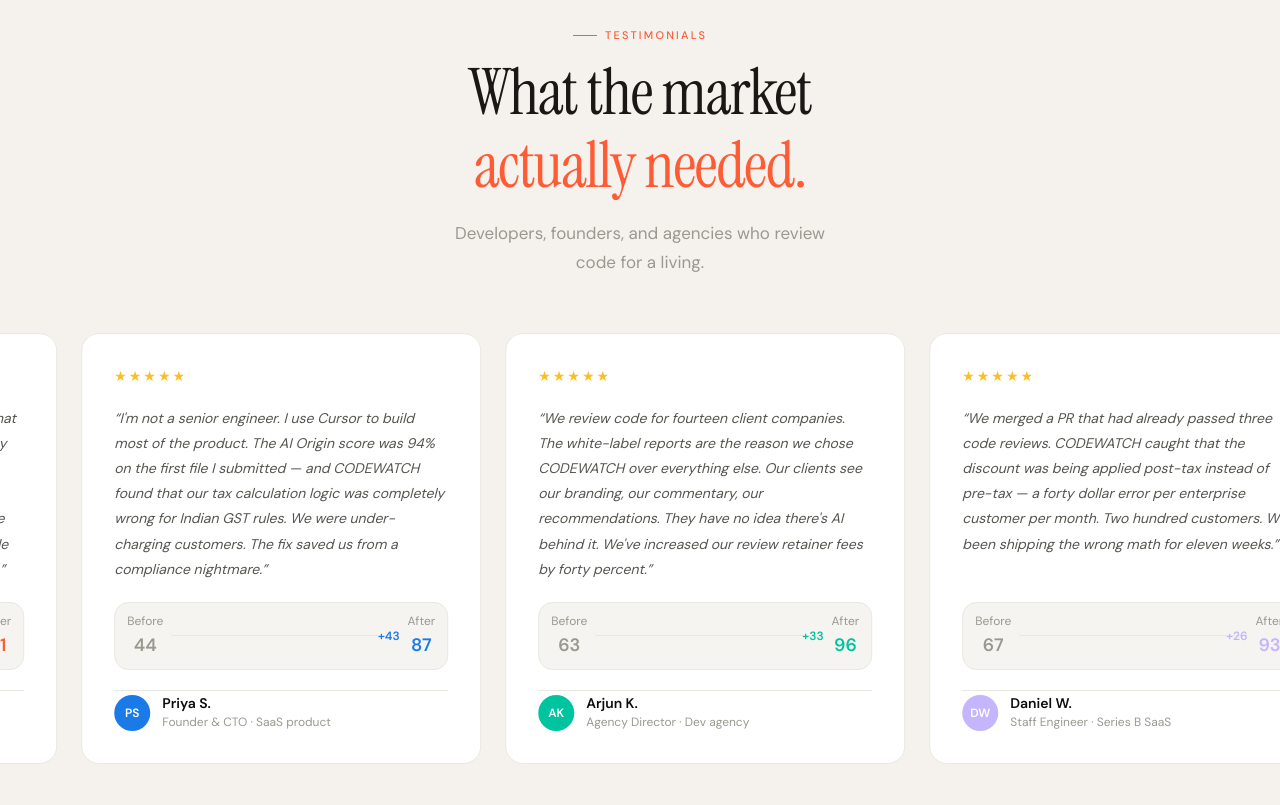
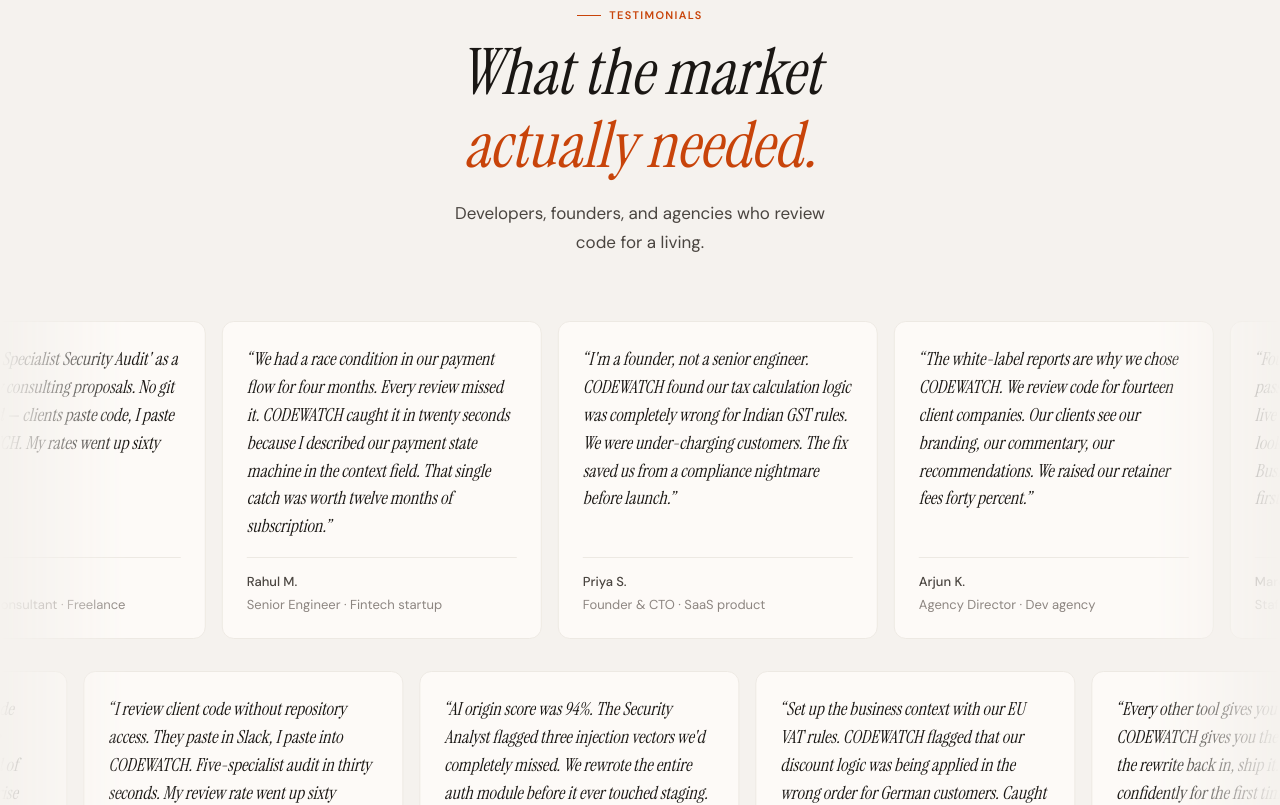
Before and after one commit to amussania/codewatch, a Next.js app: page / in a window 1280 px wide. Shown: the part 10080-10885 px from the top of the page. Built offline with nearby package versions, Linux system fonts and the light colour scheme; a web font is replaced by a local one.

Commit message:
feat: testimonials dual-row marquee with hover-pause and reduced-motion fallback

```diff
--- a/src/components/marketing/Testimonials.tsx
+++ b/src/components/marketing/Testimonials.tsx
@@ -1,151 +1,332 @@
 "use client";
 
-import { useRef } from "react";
-import { motion } from "framer-motion";
+import { useState } from "react";
+import { useReducedMotion } from "framer-motion";
 
-const TESTIMONIALS = [
+// ─── Data ─────────────────────────────────────────────────────────────────────
+
+interface Testimonial {
+  quote: string;
+  name: string;
+  role: string;
+  company: string;
+}
+
+const ROW1: Testimonial[] = [
   {
-    quote: "We had a race condition in our payment flow that had been in the codebase for four months. Every code review missed it because the syntax was perfect. CODEWATCH caught it in under twenty seconds because I described our payment state machine in the business context field. That single catch was worth twelve months of subscription.",
+    quote: "We had a race condition in our payment flow for four months. Every review missed it. CODEWATCH caught it in twenty seconds because I described our payment state machine in the context field. That single catch was worth twelve months of subscription.",
     name: "Rahul M.",
     role: "Senior Engineer",
     company: "Fintech startup",
-    avatar: "RM",
-    color: "#ff5b35",
-    score: { before: 58, after: 91 },
   },
   {
-    quote: "I'm not a senior engineer. I use Cursor to build most of the product. The AI Origin score was 94% on the first file I submitted — and CODEWATCH found that our tax calculation logic was completely wrong for Indian GST rules. We were under-charging customers. The fix saved us from a compliance nightmare.",
+    quote: "I'm a founder, not a senior engineer. CODEWATCH found our tax calculation logic was completely wrong for Indian GST rules. We were under-charging customers. The fix saved us from a compliance nightmare before launch.",
     name: "Priya S.",
     role: "Founder & CTO",
     company: "SaaS product",
-    avatar: "PS",
-    color: "#1a7be8",
-    score: { before: 44, after: 87 },
   },
   {
-    quote: "We review code for fourteen client companies. The white-label reports are the reason we chose CODEWATCH over everything else. Our clients see our branding, our commentary, our recommendations. They have no idea there's AI behind it. We've increased our review retainer fees by forty percent.",
+    quote: "The white-label reports are why we chose CODEWATCH. We review code for fourteen client companies. Our clients see our branding, our commentary, our recommendations. We raised our retainer fees forty percent.",
     name: "Arjun K.",
     role: "Agency Director",
     company: "Dev agency",
-    avatar: "AK",
-    color: "#00c4a0",
-    score: { before: 63, after: 96 },
   },
   {
-    quote: "We merged a PR that had already passed three code reviews. CODEWATCH caught that the discount was being applied post-tax instead of pre-tax — a forty dollar error per enterprise customer per month. Two hundred customers. We'd been shipping the wrong math for eleven weeks.",
+    quote: "Found a SQL injection vector that had passed three internal code reviews and been live for six months. The query builder looked syntactically fine. It wasn't. The Business Logic Reviewer caught it on the first pass.",
+    name: "Marcus T.",
+    role: "Staff Engineer",
+    company: "Series B SaaS",
+  },
+  {
+    quote: "The Humanisation Layer is remarkable. The rewritten code reads like a senior developer built it over six months. Nobody on the team questioned the PR. It shipped the same day.",
+    name: "Lisa B.",
+    role: "Solo Founder",
+    company: "Dev tools startup",
+  },
+  {
+    quote: "I added 'Five-Specialist Security Audit' as a line item in my consulting proposals. No git access required — clients paste code, I paste into CODEWATCH. My rates went up sixty percent.",
+    name: "James R.",
+    role: "Independent Consultant",
+    company: "Freelance",
+  },
+];
+
+const ROW2: Testimonial[] = [
+  {
+    quote: "We merged a PR that passed three code reviews. CODEWATCH caught that the discount was applied post-tax instead of pre-tax. Forty dollar error per enterprise customer per month. Two hundred customers. Eleven weeks.",
     name: "Daniel W.",
     role: "Staff Engineer",
     company: "Series B SaaS",
-    avatar: "DW",
-    color: "#c4b5fd",
-    score: { before: 67, after: 93 },
   },
   {
-    quote: "I review client code without repository access. They paste it in Slack, I paste it into CODEWATCH. I added it as a line item in my consulting proposals: 'Five-Specialist Code Security Audit.' My review rate went up sixty percent and clients think it's a proprietary system I built.",
+    quote: "I review client code without repository access. They paste in Slack, I paste into CODEWATCH. Five-specialist audit in thirty seconds. My review rate went up sixty percent and clients think it's a system I built.",
     name: "Sofia M.",
     role: "Independent Consultant",
     company: "Freelance",
-    avatar: "SM",
-    color: "#fbbf24",
-    score: { before: 52, after: 89 },
+  },
+  {
+    quote: "AI origin score was 94%. The Security Analyst flagged three injection vectors we'd completely missed. We rewrote the entire auth module before it ever touched staging. Saved us from something serious.",
+    name: "Yuki N.",
+    role: "Engineering Lead",
+    company: "B2B startup",
+  },
+  {
+    quote: "Set up the business context with our EU VAT rules. CODEWATCH flagged that our discount logic was being applied in the wrong order for German customers. Caught it the day before launch.",
+    name: "Carlos R.",
+    role: "CTO",
+    company: "E-commerce platform",
+  },
+  {
+    quote: "Every other tool gives you a to-do list. CODEWATCH gives you the fixed code. Paste the rewrite back in, ship it. We're shipping confidently for the first time in eight months.",
+    name: "Amara O.",
+    role: "Founder",
+    company: "Series A product",
+  },
+  {
+    quote: "Performance Engineer caught an O(n²) loop in a paginated endpoint serving 50k requests per minute. That would have taken down production. Caught it in review before we deployed to staging.",
+    name: "Tom H.",
+    role: "Backend Lead",
+    company: "Marketplace platform",
   },
 ];
 
-function Card({ t }: { t: typeof TESTIMONIALS[0] }) {
+// ─── Injected styles ──────────────────────────────────────────────────────────
+
+const MARQUEE_STYLES = `
+  @keyframes cw-scroll-left {
+    from { transform: translateX(0); }
+    to   { transform: translateX(-50%); }
+  }
+  @keyframes cw-scroll-right {
+    from { transform: translateX(-50%); }
+    to   { transform: translateX(0); }
+  }
+  .cw-t-card {
+    transition: transform 200ms ease, border-color 200ms ease;
+    cursor: default;
+  }
+  .cw-t-card:hover {
+    transform: translateY(-2px);
+    border-color: rgba(200, 68, 10, 0.2) !important;
+  }
+`;
+
+// ─── Shared edge-fade mask ────────────────────────────────────────────────────
+
+const MASK_STYLE: React.CSSProperties = {
+  maskImage:
+    "linear-gradient(to right, transparent, black 10%, black 90%, transparent)",
+  WebkitMaskImage:
+    "linear-gradient(to right, transparent, black 10%, black 90%, transparent)",
+};
+
+// ─── Card ─────────────────────────────────────────────────────────────────────
+
+function Card({ t }: { t: Testimonial }) {
   return (
     <div
-      style={{ width: 400, minWidth: 400, flexShrink: 0 }}
-      className="rounded-2xl border border-[#e8e8e2] bg-white p-8 flex flex-col gap-5 hover:border-[#d0d0c8] transition-colors duration-300"
+      className="cw-t-card"
+      style={{
+        width: 320,
+        flexShrink: 0,
+        borderRadius: 12,
+        background: "var(--cw-bg-surface)",
+        border: "0.5px solid var(--cw-bg-secondary)",
+        padding: "24px",
+        display: "flex",
+        flexDirection: "column",
+        gap: 16,
+      }}
     >
-      <div className="flex gap-0.5">
-        {[...Array(5)].map((_, s) => (
-          <span key={s} className="text-[#fbbf24] text-sm">★</span>
-        ))}
-      </div>
-
-      <p className="italic font-light text-sm text-[#555550] leading-[1.8] flex-1">
+      {/* Quote */}
+      <p
+        className="font-heading italic"
+        style={{
+          fontSize: 18,
+          lineHeight: 1.55,
+          color: "var(--cw-ink-primary)",
+          margin: 0,
+          flex: 1,
+        }}
+      >
         &ldquo;{t.quote}&rdquo;
       </p>
 
-      <div className="flex items-center gap-2 py-2.5 px-3 rounded-xl bg-[#f5f4f0] border border-[#e8e8e2]">
-        <div className="text-center">
-          <div className="text-xs text-[#999990] mb-0.5">Before</div>
-          <div className="text-lg font-bold text-[#999990]">{t.score.before}</div>
-        </div>
-        <div className="flex-1 h-px bg-[#e8e8e2] relative">
-          <div
-            className="absolute top-1/2 -translate-y-1/2 right-0 text-xs font-bold"
-            style={{ color: t.color }}
-          >
-            +{t.score.after - t.score.before}
-          </div>
-        </div>
-        <div className="text-center">
-          <div className="text-xs text-[#999990] mb-0.5">After</div>
-          <div className="text-lg font-bold" style={{ color: t.color }}>{t.score.after}</div>
-        </div>
-      </div>
-
-      <div className="flex items-center gap-3 pt-1 border-t border-[#e8e8e2]">
-        <div
-          className="w-9 h-9 rounded-full flex items-center justify-center text-xs font-bold text-white shrink-0"
-          style={{ backgroundColor: t.color }}
+      {/* Attribution */}
+      <div
+        style={{
+          borderTop: "0.5px solid var(--cw-bg-secondary)",
+          paddingTop: 14,
+        }}
+      >
+        <p
+          style={{
+            margin: 0,
+            fontSize: 13,
+            fontWeight: 500,
+            fontFamily: "'DM Sans', sans-serif",
+            color: "var(--cw-ink-secondary)",
+          }}
         >
-          {t.avatar}
-        </div>
-        <div>
-          <div className="text-sm font-semibold leading-none text-[#0d0d0d]">{t.name}</div>
-          <div className="text-xs text-[#999990] mt-1">
-            {t.role} · {t.company}
-          </div>
-        </div>
+          {t.name}
+        </p>
+        <p
+          style={{
+            margin: "3px 0 0",
+            fontSize: 13,
+            fontFamily: "'DM Sans', sans-serif",
+            fontWeight: 400,
+            color: "var(--cw-ink-tertiary)",
+          }}
+        >
+          {t.role} · {t.company}
+        </p>
       </div>
     </div>
   );
 }
 
-export default function Testimonials() {
-  const trackRef = useRef<HTMLDivElement>(null);
+// ─── Marquee row ──────────────────────────────────────────────────────────────
 
-  const pause  = () => { if (trackRef.current) trackRef.current.style.animationPlayState = "paused"; };
-  const resume = () => { if (trackRef.current) trackRef.current.style.animationPlayState = "running"; };
+function MarqueeRow({
+  items,
+  direction,
+  duration,
+}: {
+  items: Testimonial[];
+  direction: "left" | "right";
+  duration: number;
+}) {
+  const [paused, setPaused] = useState(false);
+  const animationName =
+    direction === "left" ? "cw-scroll-left" : "cw-scroll-right";
 
   return (
-    <section className="py-[140px]" id="testimonials">
-      <motion.div
-        initial={{ opacity: 0, y: 32 }}
-        whileInView={{ opacity: 1, y: 0 }}
-        viewport={{ once: true, margin: "-80px" }}
-        transition={{ duration: 0.7, ease: [0.25, 0.46, 0.45, 0.94] }}
-        className="max-w-[1120px] mx-auto px-6 lg:px-12 text-center mb-14"
+    <div
+      style={{
+        overflow: "hidden",
+        padding: "8px 0",
+        ...MASK_STYLE,
+      }}
+    >
+      <div
+        onMouseEnter={() => setPaused(true)}
+        onMouseLeave={() => setPaused(false)}
+        style={{
+          display: "flex",
+          gap: 16,
+          width: "fit-content",
+          animation: `${animationName} ${duration}s linear infinite`,
+          animationPlayState: paused ? "paused" : "running",
+          willChange: "transform",
+        }}
       >
-        <div className="flex items-center justify-center gap-2 mb-3">
-          <span className="block w-6 h-px bg-[#ff5b35]" />
-          <span className="text-[#ff5b35] text-[11px] tracking-[.2em] uppercase font-medium">Testimonials</span>
+        {[...items, ...items].map((t, i) => (
+          <Card key={i} t={t} />
+        ))}
+      </div>
+    </div>
+  );
+}
+
+// ─── Reduced-motion fallback ──────────────────────────────────────────────────
+
+function StaticGrid({ items }: { items: Testimonial[] }) {
+  return (
+    <div className="max-w-[1120px] mx-auto px-6 lg:px-12">
+      <div className="grid grid-cols-1 md:grid-cols-2 lg:grid-cols-3 gap-5">
+        {items.map((t, i) => (
+          <Card key={i} t={t} />
+        ))}
+      </div>
+    </div>
+  );
+}
+
+// ─── Section ──────────────────────────────────────────────────────────────────
+
+export default function Testimonials() {
+  const reduced = useReducedMotion();
+
+  return (
+    <section
+      id="testimonials"
+      style={{ background: "var(--cw-bg-primary)", padding: "120px 0" }}
+    >
+      <style>{MARQUEE_STYLES}</style>
+
+      {/* Header */}
+      <div
+        className="max-w-[1120px] mx-auto px-6 lg:px-12"
+        style={{ textAlign: "center", marginBottom: 56 }}
+      >
+        <div
+          style={{
+            display: "flex",
+            alignItems: "center",
+            justifyContent: "center",
+            gap: 8,
+            marginBottom: 12,
+          }}
+        >
+          <span
+            style={{
+              display: "block",
+              width: 24,
+              height: 1,
+              background: "var(--cw-ember)",
+            }}
+          />
+          <span
+            style={{
+              color: "var(--cw-ember)",
+              fontSize: 11,
+              letterSpacing: "0.12em",
+              textTransform: "uppercase",
+              fontWeight: 600,
+              fontFamily: "'DM Sans', sans-serif",
+            }}
+          >
+            Testimonials
+          </span>
         </div>
-        <h2 className="font-heading text-[clamp(38px,5vw,64px)] leading-[1.15] tracking-[-0.02em] mt-3">
+        <h2
+          className="font-heading italic"
+          style={{
+            fontSize: "clamp(38px, 5vw, 64px)",
+            lineHeight: 1.15,
+            color: "var(--cw-ink-primary)",
+            margin: "0 0 16px",
+          }}
+        >
           What the market
           <br />
-          <span className="text-[#ff5b35]">actually needed.</span>
+          <span style={{ color: "var(--cw-ember)" }}>actually needed.</span>
         </h2>
-        <p className="text-[17px] text-[#999990] mt-4 max-w-sm mx-auto leading-[1.7]">
+        <p
+          style={{
+            fontSize: 17,
+            fontFamily: "'DM Sans', sans-serif",
+            fontWeight: 400,
+            color: "var(--cw-ink-secondary)",
+            lineHeight: 1.7,
+            maxWidth: 400,
+            margin: "0 auto",
+          }}
+        >
           Developers, founders, and agencies who review code for a living.
         </p>
-      </motion.div>
+      </div>
 
-      <div className="overflow-hidden">
-        <div
-          ref={trackRef}
-          className="flex gap-6 pl-6"
-          style={{ width: "fit-content", animation: "ticker 40s linear infinite" }}
-          onMouseEnter={pause}
-          onMouseLeave={resume}
-        >
-          {[...TESTIMONIALS, ...TESTIMONIALS].map((t, i) => (
-            <Card key={i} t={t} />
-          ))}
+      {/* Marquee rows — or static grid for reduced motion */}
+      {reduced ? (
+        <StaticGrid items={[...ROW1, ...ROW2]} />
+      ) : (
+        <div style={{ display: "flex", flexDirection: "column", gap: 16 }}>
+          <MarqueeRow items={ROW1} direction="right" duration={65} />
+          <MarqueeRow items={ROW2} direction="left" duration={55} />
         </div>
-      </div>
+      )}
     </section>
   );
 }
```
